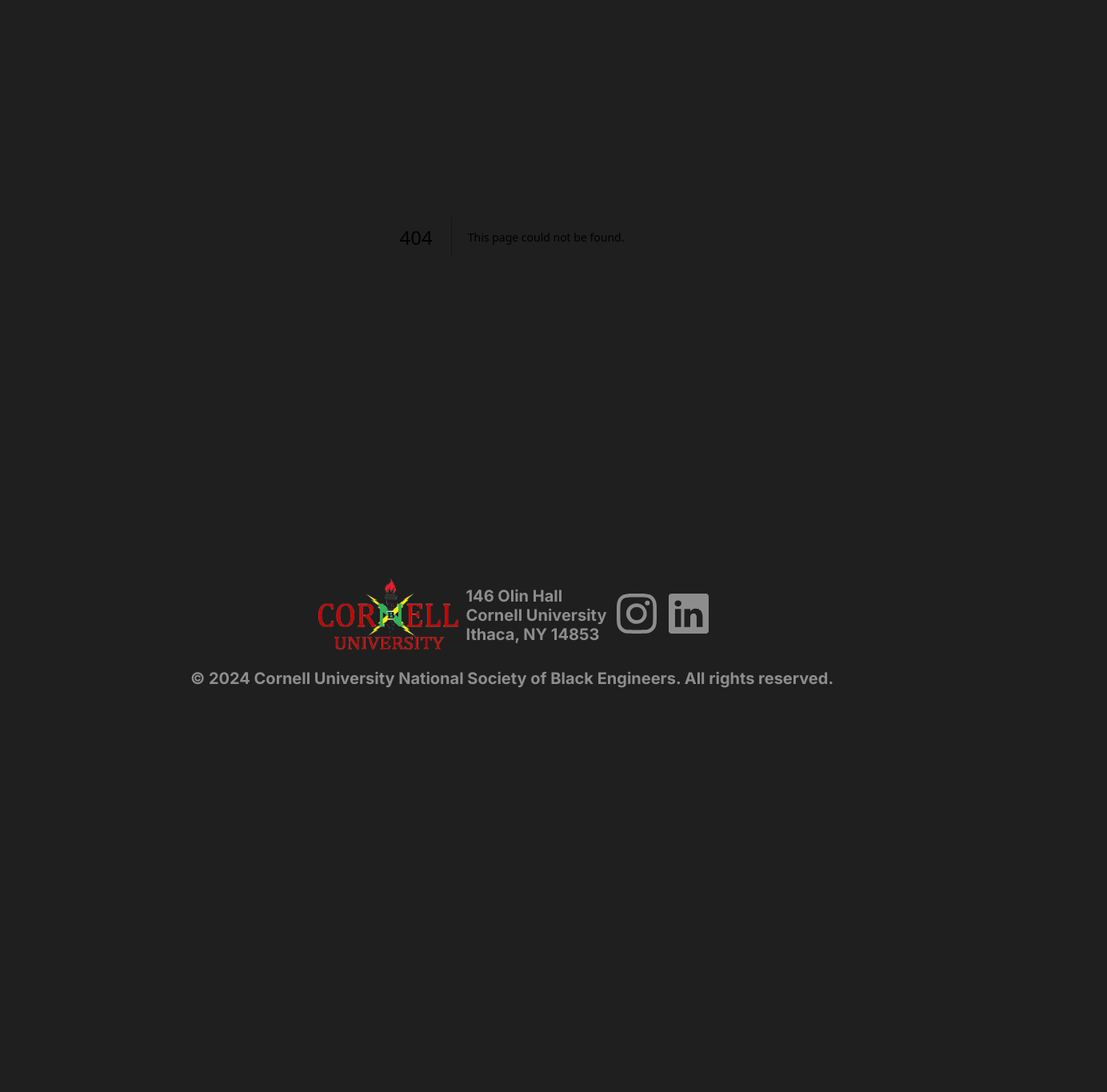
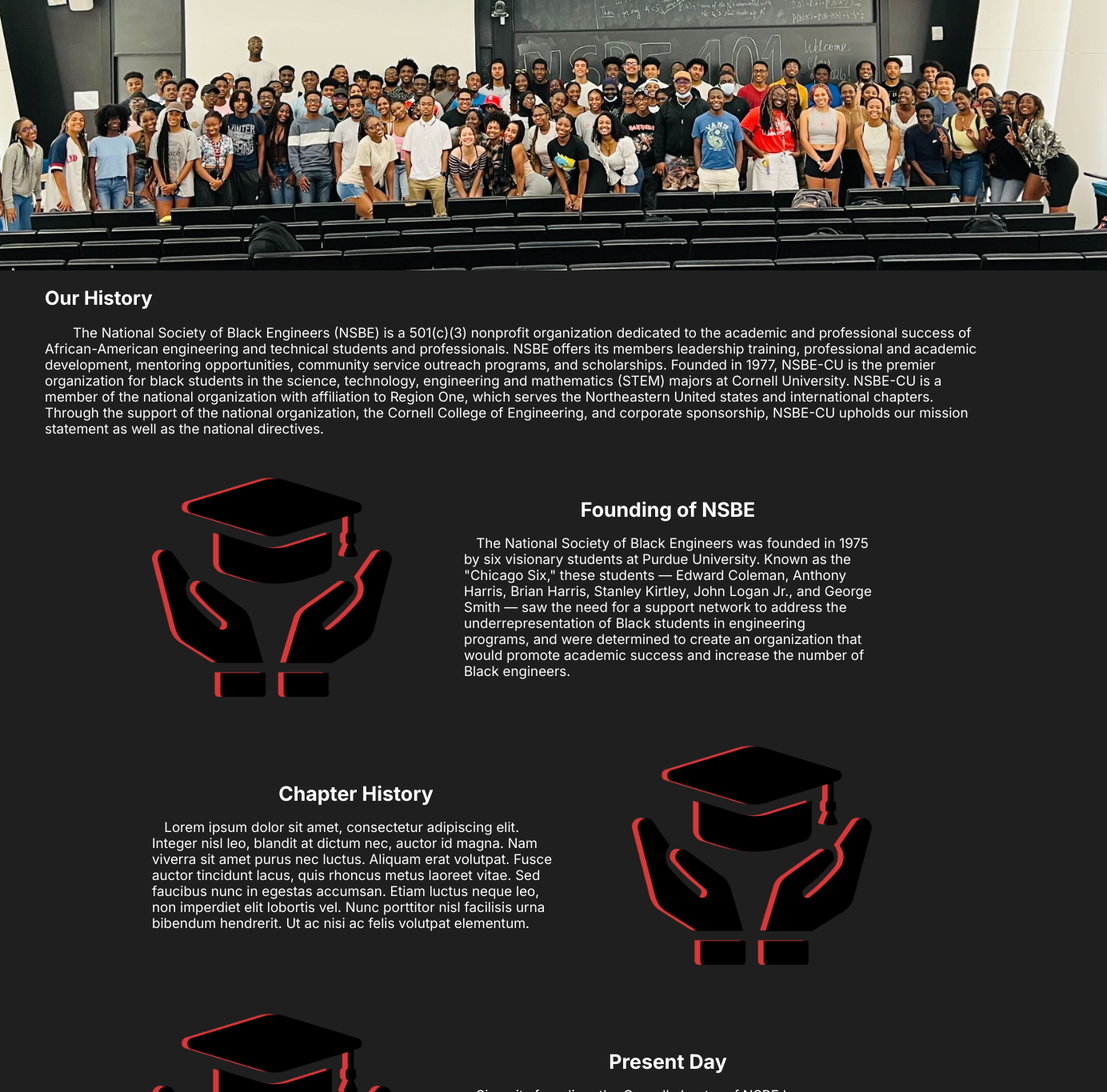
Before and after one commit to nsbecornell/nsbecornell.github.io, a Next.js app in the folder nsbe-website/: page /about-us in a window 1280 px wide. Before the commit this address had no page. Shown: the part 232-1597 px from the top of the page at 80% size, 1384 px wide, since content can reach past the window. Before the commit the page ends 1112 px from the top, so only its background shows below. Built offline with nearby package versions, Linux system fonts and the light colour scheme.

Commit message:
Replace dummy text in 'Our History,' 'Founding of NSBE,' and 'Present Day' sections with proper text

```diff
--- /dev/null
+++ b/nsbe-website/src/app/about-us/page.tsx
@@ -0,0 +1,70 @@
+import styles from "@/app/page.module.css";
+
+// Chakra UI Imports
+import { Box, Image, Center, Heading, Text, Flex, VStack} from '@chakra-ui/react'
+
+// Image Imports
+import GroupPhoto from '@/images/groupNSBE.jpg'
+import AcademicExcellence from '@/images/initiatives/academic-excellence.png'
+
+
+function About() {
+  const headingStyling = {
+    fontWeight: "bold",
+    color: "white",
+  };
+
+  const textStyle = {
+    color: "white",
+    fontSize: "17",
+    textIndent: "3%"
+  };
+
+  return (
+    <main className={styles.main}>
+      <Center>
+          <Image h={425} src={GroupPhoto.src} alt=""/>
+        </Center>
+
+      <Box as="section" className={styles.introSection} mb={50}>
+        <Heading sx={headingStyling}>Our History</Heading>
+        <Text sx={textStyle}>The National Society of Black Engineers (NSBE) is a 501(c)(3) nonprofit organization dedicated to the academic and professional success of African-American engineering and technical students and professionals. NSBE offers its members leadership training, professional and academic development, mentoring opportunities, community service outreach programs, and scholarships. Founded in 1977, NSBE-CU is the premier organization for black students in the science, technology, engineering and mathematics (STEM) majors at Cornell University. NSBE-CU is a member of the national organization with affiliation to Region One, which serves the Northeastern United states and international chapters. Through the support of the national organization, the Cornell College of Engineering, and corporate sponsorship, NSBE-CU upholds our mission statement as well as the national directives.</Text>
+        <Text sx={textStyle}></Text>
+      </Box>
+
+      <VStack spacing={60}>
+        <Flex justify="center" gap="10%">
+          <Image w={300} h={275} src={AcademicExcellence.src} alt=""/>
+          <Flex direction='column' wrap='wrap' align='center' justify="center" >
+            <Heading sx={headingStyling} marginBottom={0} fontSize={25}>Founding of NSBE</Heading>
+            <Text sx={textStyle} maxWidth={600} fontSize={20}>
+              The National Society of Black Engineers was founded in 1975 by six visionary students at Purdue University. Known as the &quot;Chicago Six,&quot; these students &mdash; Edward Coleman, Anthony Harris, Brian Harris, Stanley Kirtley, John Logan Jr., and George Smith &mdash;  saw the need for a support network to address the underrepresentation of Black students in engineering programs, and were determined to create an organization that would promote academic success and increase the number of Black engineers.
+            </Text>
+          </Flex>
+       </Flex>
+
+       <Flex justify="center" gap="10%">
+            <Flex direction='column' wrap='wrap' align='center' justify="center" >
+              <Heading sx={headingStyling} marginBottom={0} fontSize={25}>Chapter History</Heading>
+              <Text sx={textStyle} maxWidth={600} fontSize={20}>
+                Lorem ipsum dolor sit amet, consectetur adipiscing elit. Integer nisl leo, blandit at dictum nec, auctor id magna. Nam viverra sit amet purus nec luctus. Aliquam erat volutpat. Fusce auctor tincidunt lacus, quis rhoncus metus laoreet vitae. Sed faucibus nunc in egestas accumsan. Etiam luctus neque leo, non imperdiet elit lobortis vel. Nunc porttitor nisl facilisis urna bibendum hendrerit. Ut ac nisi ac felis volutpat elementum.
+              </Text>
+            </Flex>
+            <Image w={300} h={275} src={AcademicExcellence.src} alt=""/>
+        </Flex>
+
+       <Flex justify="center" gap="10%">
+          <Image w={300} h={275} src={AcademicExcellence.src} alt=""/>
+          <Flex direction='column' wrap='wrap' align='center' justify="center" >
+            <Heading sx={headingStyling} marginBottom={0} fontSize={25}>Present Day</Heading>
+            <Text sx={textStyle} maxWidth={600} fontSize={20}>
+              Since its founding, the Cornell chapter of NSBE has grown from a meager group to a large, influential on-campus organization. Holding true to its founding values and mission, NSBE-CU has become a vital resource for students, empowering them to succeed both academically and professionally through mentorship, workshops, and networking opportunities.
+            </Text>
+          </Flex>
+       </Flex>
+      </VStack>
+    </main>
+  );
+}
+
+export default About;
```
